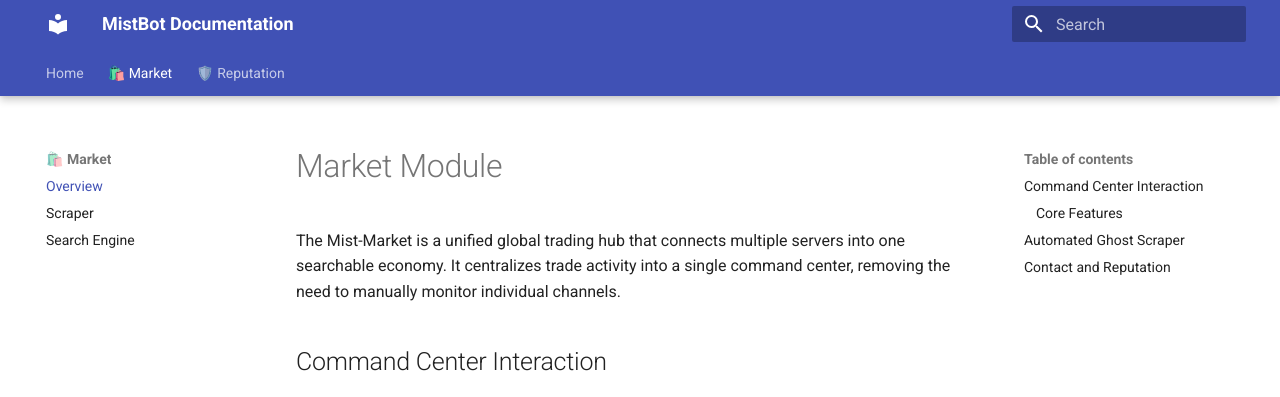
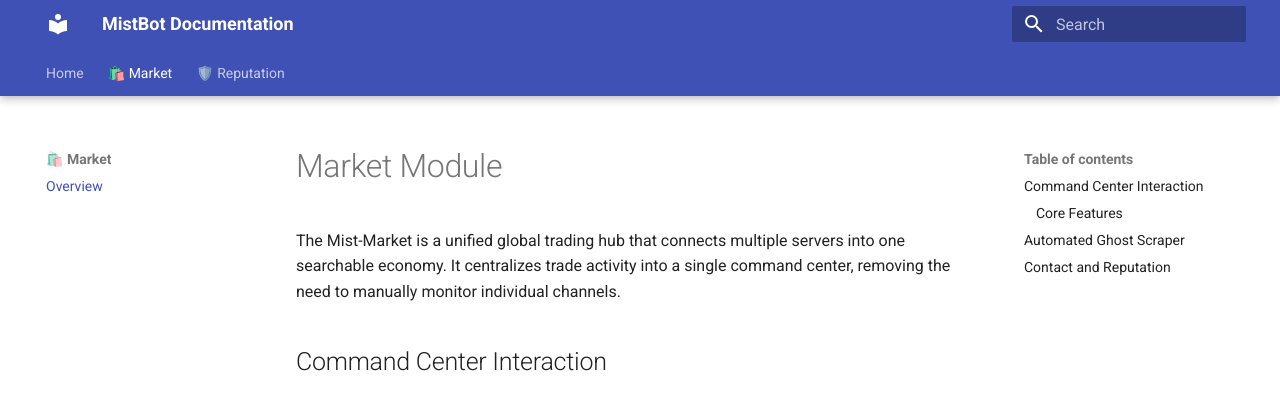
Before and after one commit to itamar11-idk/mistbotdocs, an MkDocs documentation site: the page built from docs/market/overview.md, in a window 1280 px wide. Shown: the top 397 px of the page. Built offline with MkDocs 1.6.1 and Material for MkDocs 9.7.7, drawn with Linux system fonts in a browser that asks for light colours.

Commit message:
Update mkdocs.yml

```diff
--- a/mkdocs.yml
+++ b/mkdocs.yml
@@ -13,8 +13,5 @@ nav:
   - Home: index.md
   - 🛍️ Market:
       - Overview: market/overview.md
-      - Scraper: market/scraper.md
-      - Search Engine: market/search.md
   - 🛡️ Reputation:
-      - Trader Levels: rep/levels.md
       - Carrier Vouchers: rep/carries.md
```
